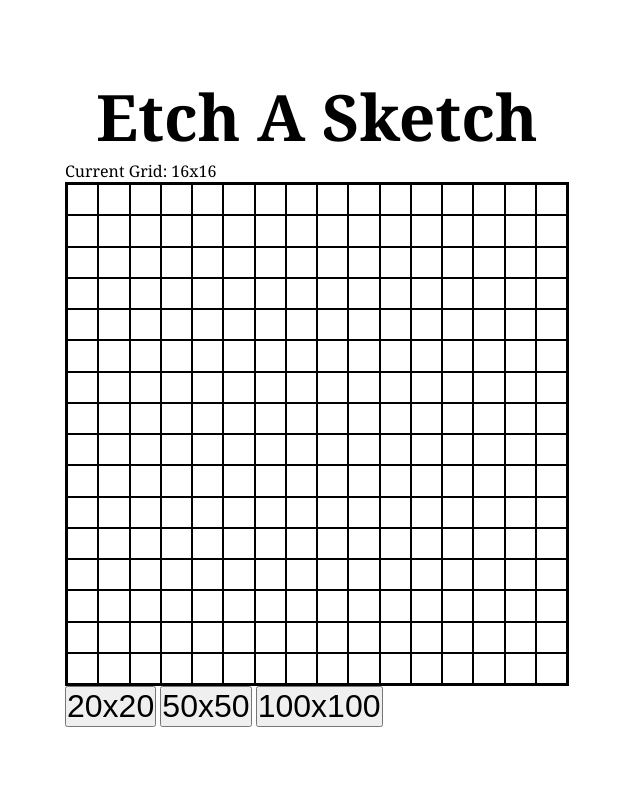
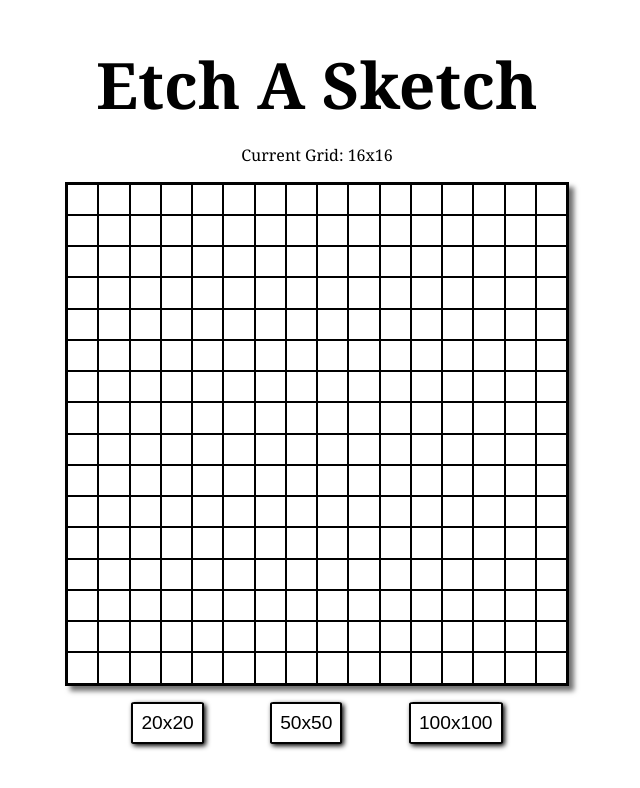
Before and after one commit to Mosin03/Etch-a-Sketch, a plain HTML site: page index.html in a window 1280 px wide. Shown: the whole page, without its empty margins (323-963 px from the left). Drawn offline with Linux system fonts and the light colour scheme.

Commit message:
Working Final Product

```diff
--- a/index.html
+++ b/index.html
@@ -18,9 +18,13 @@
 
     <div class="container"></div>
 
-    <button>20x20</button>
-    <button>50x50</button>
-    <button>100x100</button>
+    <div class="dimensionsContainer">
+      <button>20x20</button>
+      <button>50x50</button>
+      <button>100x100</button>
+
+    </div>
+
 
   </div>
 
--- a/styles.css
+++ b/styles.css
@@ -16,7 +16,27 @@ h1{
   font-size: 4rem;
 }
 
+P{
+  margin: 1rem 0;
+  text-align: center;
+}
+
 button{
+  font-size: 1.2rem;
+  padding: .5rem .5rem;
+  margin: 1rem 0;
+  border: 2px double black;
+  border-radius: 5%;
+  transition: .3s;
+  background-color: white;
+  color:black;
+  cursor: pointer;
+  box-shadow: 2px 2px 5px black;
+
+
+}
+
+button:hover{
   font-size: 2rem;
 }
 
@@ -27,6 +47,8 @@ button{
   display: flex;
   flex-wrap: wrap;
   cursor: pointer;
+  box-shadow: 5px 5px 5px rgb(113, 113, 113);
+
 
 }
 
@@ -34,3 +56,9 @@ button{
   box-sizing: border-box;
   border: 1px black solid;
 }
+
+
+.dimensionsContainer{
+  display: flex;
+  justify-content: space-evenly;
+}
```
